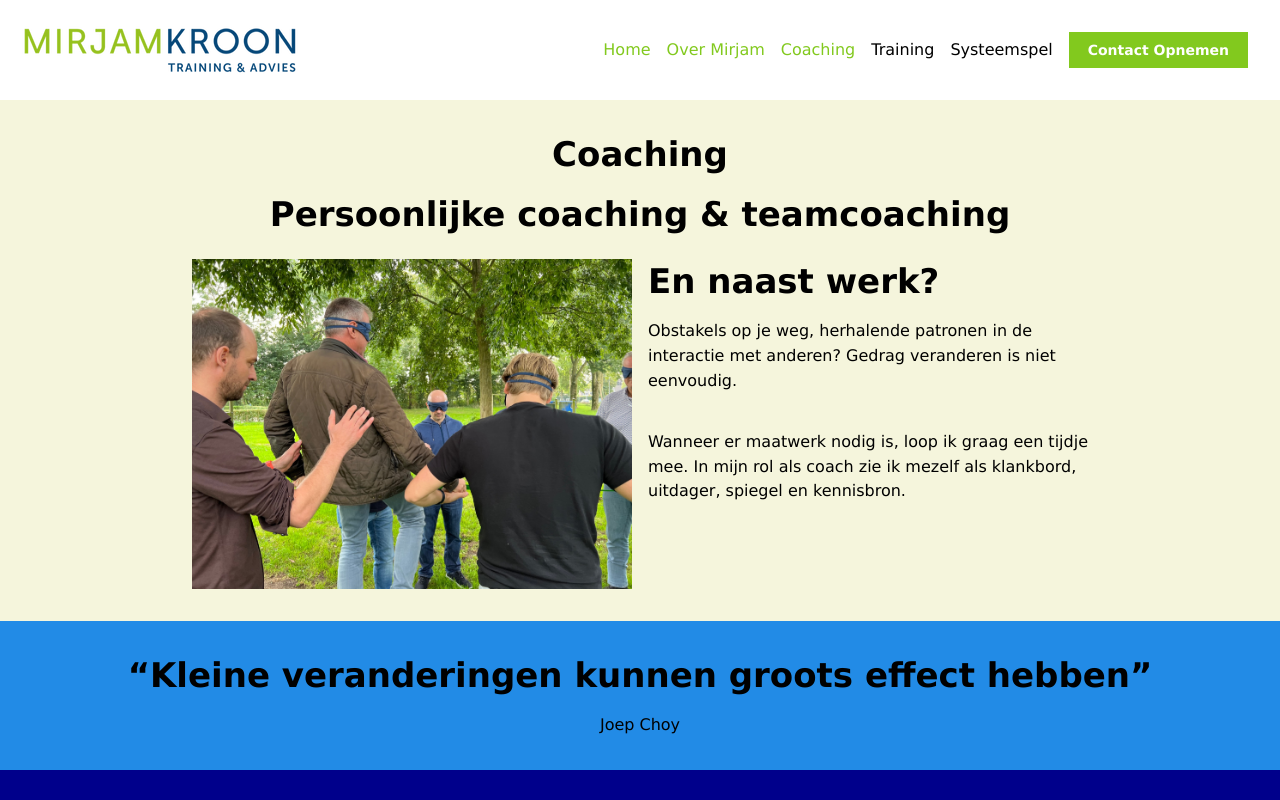
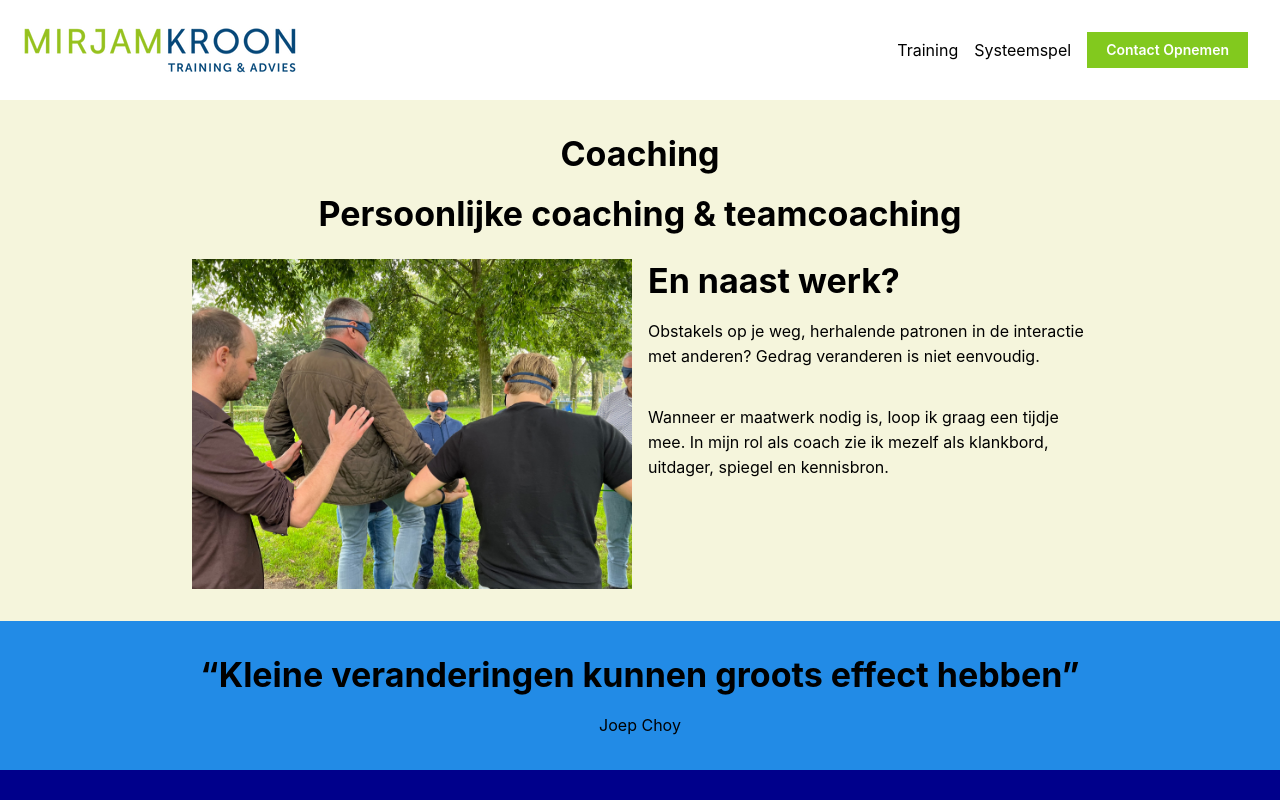
Before and after one commit to Joram3000/mirjamwebsite, a React (Vite) app: page /#/systeemspel in a window 1280 px wide. Shown: the top 800 px of the page. Built offline with nearby package versions, Linux system fonts and the light colour scheme.

Commit message:
move theme

```diff
--- a/src/App.tsx
+++ b/src/App.tsx
@@ -1,5 +1,6 @@
 import "@mantine/core/styles.css";
-import { createTheme, MantineProvider } from "@mantine/core";
+import theme from "./styles/mantine-theme";
+import { MantineProvider } from "@mantine/core";
 import { createHashRouter, RouterProvider } from "react-router-dom";
 import Layout from "./components/layout";
 import MirjamKroonHomepage from "./pages/Home";
@@ -23,12 +24,6 @@ const router = createHashRouter([
   },
 ]);
 
-const theme = createTheme({
-  fontFamily: "Verdana, sans-serif",
-  primaryColor: "lime",
-  defaultRadius: 0,
-});
-
 function App() {
   return (
     <MantineProvider theme={theme}>
--- a/src/styles/mantine-theme.ts
+++ b/src/styles/mantine-theme.ts
@@ -1,11 +1,16 @@
 import { createTheme } from "@mantine/core";
 
 const theme = createTheme({
-  fontFamily: "Verdana, sans-serif",
+  fontFamily: "Inter, sans-serif", // FONT KLOPT NOG NIET
   primaryColor: "lime",
   defaultRadius: 0,
   colors: {
-    cta: [
+    custom: [
+      "#008080",
+      "#F2F3ED",
+      "#024D7B",
+      "#8BC53E",
+      "#024D7B",
       "#FFEEDF",
       "#F8D7BF",
       "#F3BD96",
@@ -22,11 +27,11 @@ const theme = createTheme({
     Anchor: {
       styles: (theme: {
         colors: {
-          brand: any[];
+          custom: string[];
         };
       }) => ({
         root: {
-          color: theme.colors.brand[1],
+          color: "white",
         },
       }),
     },
```
